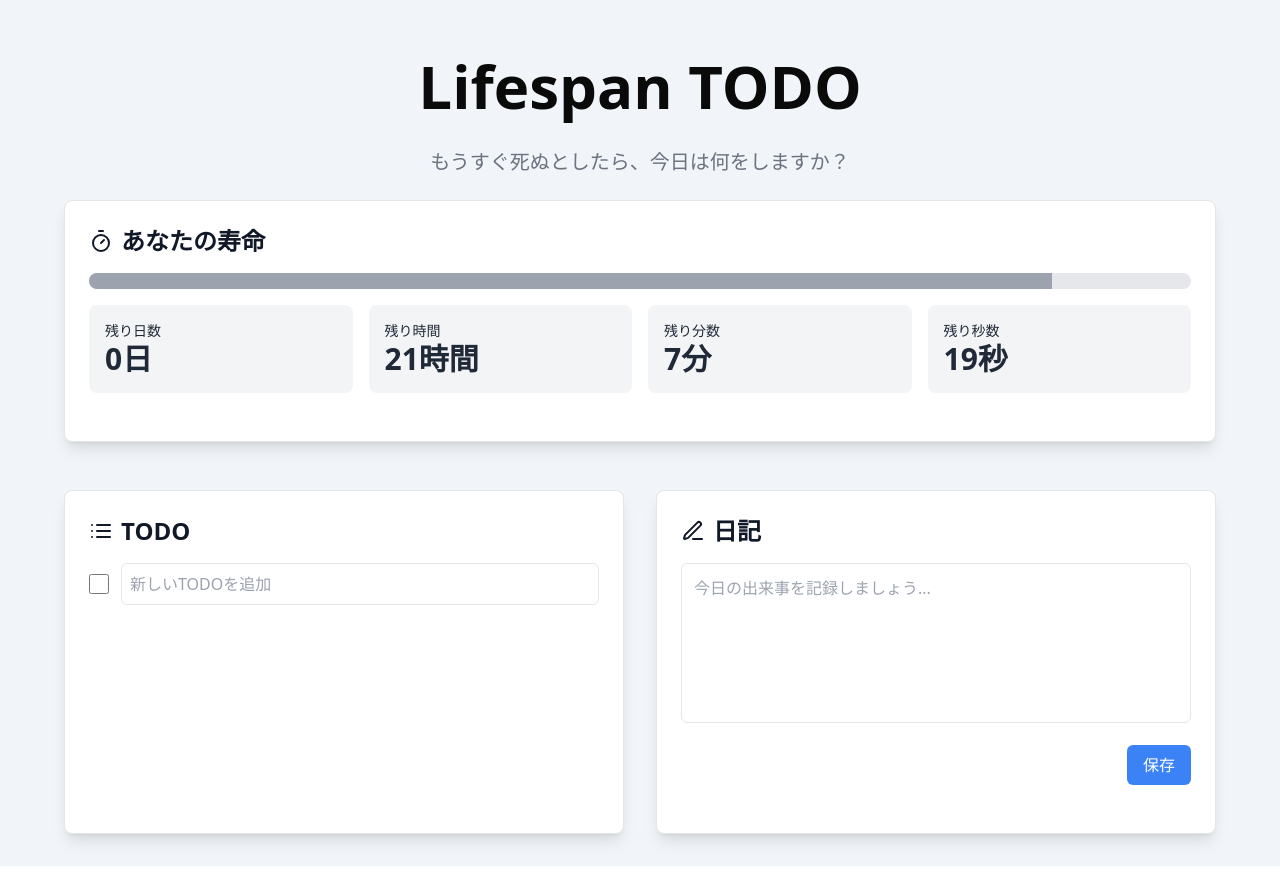
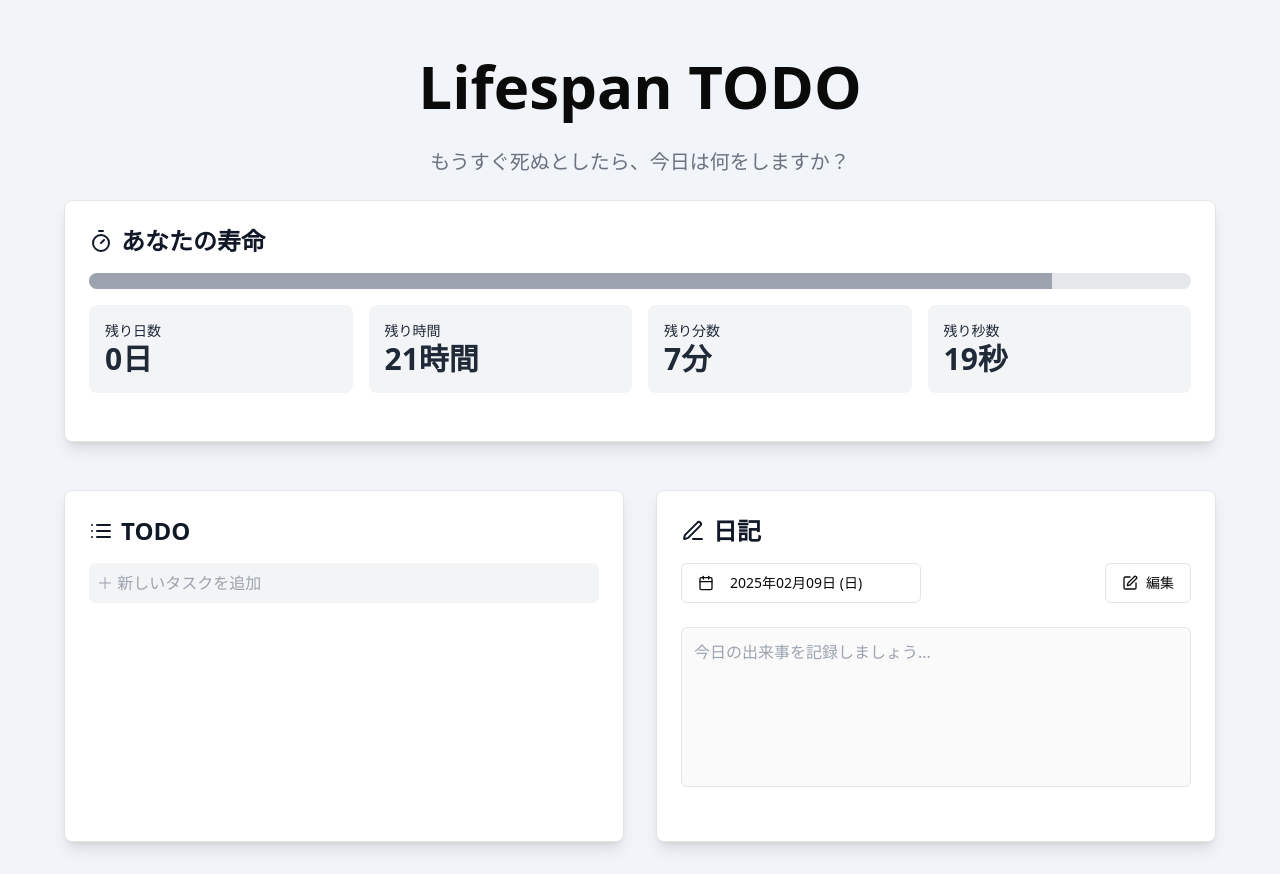
Before and after one commit to Toridesu/lifespan-todo, a React (Vite) app: page / in a window 1280 px wide. Built offline with nearby package versions, Linux system fonts and the light colour scheme.

Commit message:
TODO,Diaryのマークアップ

```diff
--- a/package.json
+++ b/package.json
@@ -10,11 +10,15 @@
     "preview": "vite preview"
   },
   "dependencies": {
+    "@radix-ui/react-accordion": "^1.2.3",
+    "@radix-ui/react-popover": "^1.1.6",
+    "@radix-ui/react-slot": "^1.1.2",
     "class-variance-authority": "^0.7.1",
     "clsx": "^2.1.1",
     "date-fns": "^4.1.0",
     "lucide-react": "^0.475.0",
     "react": "^19.0.0",
+    "react-day-picker": "^8.10.1",
     "react-dom": "^19.0.0",
     "tailwind-merge": "^3.0.1",
     "tailwindcss-animate": "^1.0.7"
--- a/src/components/DiaryCard.tsx
+++ b/src/components/DiaryCard.tsx
@@ -1,16 +1,88 @@
 import { Header } from './Header';
-import { PenLine } from 'lucide-react';
+import { PenLine, Save, Edit, Calendar as CalendarIcon } from 'lucide-react';
 import { Card, CardContent } from './ui/card';
+import { Button } from './ui/button';
+import { Calendar } from './ui/calendar';
+import { Popover, PopoverContent, PopoverTrigger } from './ui/popover';
+import { useState } from 'react';
+import { format } from 'date-fns';
+import { ja } from 'date-fns/locale';
+
+// 仮のデータ型定義
+interface DiaryEntry {
+  id: string;
+  date: Date;
+  content: string;
+}
 
 const DiaryCard = () => {
+  const [isEditing, setIsEditing] = useState(false);
+  const [content, setContent] = useState('');
+  const [selectedDate, setSelectedDate] = useState<Date | undefined>(new Date());
+
+  // 仮のデータ
+  const pastEntries: DiaryEntry[] = [
+    {
+      id: '1',
+      date: new Date(2024, 2, 20),
+      content: '今日は晴れでした。公園で散歩をしました。',
+    },
+    {
+      id: '2',
+      date: new Date(2024, 2, 19),
+      content: '友達と買い物に行きました。楽しかったです。',
+    },
+  ];
+
+  const handleSave = () => {
+    setIsEditing(false);
+    // TODO: 保存の処理を実装
+  };
+
+  const handleDateSelect = (date: Date | undefined) => {
+    setSelectedDate(date);
+    const entry = pastEntries.find((entry) => format(entry.date, 'yyyy-MM-dd') === format(date!, 'yyyy-MM-dd'));
+    if (entry) {
+      setContent(entry.content);
+    } else {
+      setContent('');
+    }
+  };
+
   return (
     <Card className='py-6 shadow-lg' style={{ marginTop: '0px' }}>
       <CardContent>
         <Header title='日記' icon={PenLine} />
-        <div className='space-y-4'>
-          <textarea placeholder='今日の出来事を記録しましょう...' className='w-full h-40 p-3 border rounded-md focus:outline-none focus:ring-2 focus:ring-blue-500 resize-none' />
-          <div className='flex justify-end'>
-            <button className='px-4 py-2 bg-blue-500 text-white rounded-md hover:bg-blue-600 transition-colors'>保存</button>
+        <div className='space-y-6'>
+          <div className='flex items-center justify-between'>
+            <div className='flex items-center gap-2'>
+              <Popover>
+                <PopoverTrigger asChild>
+                  <Button variant='outline' className='w-[240px] justify-start text-left font-normal'>
+                    <CalendarIcon className='mr-2 h-4 w-4' />
+                    {selectedDate ? format(selectedDate, 'yyyy年MM月dd日 (E)', { locale: ja }) : <span>日付を選択</span>}
+                  </Button>
+                </PopoverTrigger>
+                <PopoverContent className='w-auto p-0' align='start'>
+                  <Calendar mode='single' selected={selectedDate} onSelect={handleDateSelect} locale={ja} />
+                </PopoverContent>
+              </Popover>
+            </div>
+            {!isEditing ? (
+              <Button variant='outline' onClick={() => setIsEditing(true)} disabled={!selectedDate}>
+                <Edit />
+                編集
+              </Button>
+            ) : (
+              <Button onClick={handleSave}>
+                <Save />
+                保存
+              </Button>
+            )}
+          </div>
+
+          <div className='space-y-4'>
+            <textarea placeholder='今日の出来事を記録しましょう...' className='w-full h-40 p-3 border rounded-md focus:outline-none focus:ring-2 focus:ring-blue-500 resize-none' value={content} onChange={(e) => setContent(e.target.value)} disabled={!isEditing || !selectedDate} />
           </div>
         </div>
       </CardContent>
--- a/src/components/TodoCard.tsx
+++ b/src/components/TodoCard.tsx
@@ -9,8 +9,7 @@ const TodoCard = () => {
         <Header title='TODO' icon={List} />
         <div className='space-y-4'>
           <div className='flex items-center space-x-3'>
-            <input type='checkbox' className='w-5 h-5 rounded border-gray-300' />
-            <input type='text' placeholder='新しいTODOを追加' className='flex-1 p-2 border rounded-md focus:outline-none focus:ring-2 focus:ring-blue-500' />
+            <input type='text' placeholder='＋ 新しいタスクを追加' className='flex-1 p-2 rounded-md focus:outline-none focus:ring-2 focus:ring-blue-500 bg-gray-100' />
           </div>
         </div>
       </CardContent>
--- /dev/null
+++ b/src/components/ui/button.tsx
@@ -0,0 +1,56 @@
+import * as React from "react"
+import { Slot } from "@radix-ui/react-slot"
+import { cva, type VariantProps } from "class-variance-authority"
+
+import { cn } from "@/lib/utils"
+
+const buttonVariants = cva(
+  "inline-flex items-center justify-center gap-2 whitespace-nowrap rounded-md text-sm font-medium ring-offset-background transition-colors focus-visible:outline-none focus-visible:ring-2 focus-visible:ring-ring focus-visible:ring-offset-2 disabled:pointer-events-none disabled:opacity-50 [&_svg]:pointer-events-none [&_svg]:size-4 [&_svg]:shrink-0",
+  {
+    variants: {
+      variant: {
+        default: "bg-primary text-primary-foreground hover:bg-primary/90",
+        destructive:
+          "bg-destructive text-destructive-foreground hover:bg-destructive/90",
+        outline:
+          "border border-input bg-background hover:bg-accent hover:text-accent-foreground",
+        secondary:
+          "bg-secondary text-secondary-foreground hover:bg-secondary/80",
+        ghost: "hover:bg-accent hover:text-accent-foreground",
+        link: "text-primary underline-offset-4 hover:underline",
+      },
+      size: {
+        default: "h-10 px-4 py-2",
+        sm: "h-9 rounded-md px-3",
+        lg: "h-11 rounded-md px-8",
+        icon: "h-10 w-10",
+      },
+    },
+    defaultVariants: {
+      variant: "default",
+      size: "default",
+    },
+  }
+)
+
+export interface ButtonProps
+  extends React.ButtonHTMLAttributes<HTMLButtonElement>,
+    VariantProps<typeof buttonVariants> {
+  asChild?: boolean
+}
+
+const Button = React.forwardRef<HTMLButtonElement, ButtonProps>(
+  ({ className, variant, size, asChild = false, ...props }, ref) => {
+    const Comp = asChild ? Slot : "button"
+    return (
+      <Comp
+        className={cn(buttonVariants({ variant, size, className }))}
+        ref={ref}
+        {...props}
+      />
+    )
+  }
+)
+Button.displayName = "Button"
+
+export { Button, buttonVariants }
--- /dev/null
+++ b/src/components/ui/calendar.tsx
@@ -0,0 +1,68 @@
+import * as React from "react"
+import { ChevronLeft, ChevronRight } from "lucide-react"
+import { DayPicker } from "react-day-picker"
+
+import { cn } from "@/lib/utils"
+import { buttonVariants } from "@/components/ui/button"
+
+export type CalendarProps = React.ComponentProps<typeof DayPicker>
+
+function Calendar({
+  className,
+  classNames,
+  showOutsideDays = true,
+  ...props
+}: CalendarProps) {
+  return (
+    <DayPicker
+      showOutsideDays={showOutsideDays}
+      className={cn("p-3", className)}
+      classNames={{
+        months: "flex flex-col sm:flex-row space-y-4 sm:space-x-4 sm:space-y-0",
+        month: "space-y-4",
+        caption: "flex justify-center pt-1 relative items-center",
+        caption_label: "text-sm font-medium",
+        nav: "space-x-1 flex items-center",
+        nav_button: cn(
+          buttonVariants({ variant: "outline" }),
+          "h-7 w-7 bg-transparent p-0 opacity-50 hover:opacity-100"
+        ),
+        nav_button_previous: "absolute left-1",
+        nav_button_next: "absolute right-1",
+        table: "w-full border-collapse space-y-1",
+        head_row: "flex",
+        head_cell:
+          "text-muted-foreground rounded-md w-9 font-normal text-[0.8rem]",
+        row: "flex w-full mt-2",
+        cell: "h-9 w-9 text-center text-sm p-0 relative [&:has([aria-selected].day-range-end)]:rounded-r-md [&:has([aria-selected].day-outside)]:bg-accent/50 [&:has([aria-selected])]:bg-accent first:[&:has([aria-selected])]:rounded-l-md last:[&:has([aria-selected])]:rounded-r-md focus-within:relative focus-within:z-20",
+        day: cn(
+          buttonVariants({ variant: "ghost" }),
+          "h-9 w-9 p-0 font-normal aria-selected:opacity-100"
+        ),
+        day_range_end: "day-range-end",
+        day_selected:
+          "bg-primary text-primary-foreground hover:bg-primary hover:text-primary-foreground focus:bg-primary focus:text-primary-foreground",
+        day_today: "bg-accent text-accent-foreground",
+        day_outside:
+          "day-outside text-muted-foreground aria-selected:bg-accent/50 aria-selected:text-muted-foreground",
+        day_disabled: "text-muted-foreground opacity-50",
+        day_range_middle:
+          "aria-selected:bg-accent aria-selected:text-accent-foreground",
+        day_hidden: "invisible",
+        ...classNames,
+      }}
+      components={{
+        IconLeft: ({ className, ...props }) => (
+          <ChevronLeft className={cn("h-4 w-4", className)} {...props} />
+        ),
+        IconRight: ({ className, ...props }) => (
+          <ChevronRight className={cn("h-4 w-4", className)} {...props} />
+        ),
+      }}
+      {...props}
+    />
+  )
+}
+Calendar.displayName = "Calendar"
+
+export { Calendar }
--- /dev/null
+++ b/src/components/ui/popover.tsx
@@ -0,0 +1,29 @@
+import * as React from "react"
+import * as PopoverPrimitive from "@radix-ui/react-popover"
+
+import { cn } from "@/lib/utils"
+
+const Popover = PopoverPrimitive.Root
+
+const PopoverTrigger = PopoverPrimitive.Trigger
+
+const PopoverContent = React.forwardRef<
+  React.ElementRef<typeof PopoverPrimitive.Content>,
+  React.ComponentPropsWithoutRef<typeof PopoverPrimitive.Content>
+>(({ className, align = "center", sideOffset = 4, ...props }, ref) => (
+  <PopoverPrimitive.Portal>
+    <PopoverPrimitive.Content
+      ref={ref}
+      align={align}
+      sideOffset={sideOffset}
+      className={cn(
+        "z-50 w-72 rounded-md border bg-popover p-4 text-popover-foreground shadow-md outline-none data-[state=open]:animate-in data-[state=closed]:animate-out data-[state=closed]:fade-out-0 data-[state=open]:fade-in-0 data-[state=closed]:zoom-out-95 data-[state=open]:zoom-in-95 data-[side=bottom]:slide-in-from-top-2 data-[side=left]:slide-in-from-right-2 data-[side=right]:slide-in-from-left-2 data-[side=top]:slide-in-from-bottom-2",
+        className
+      )}
+      {...props}
+    />
+  </PopoverPrimitive.Portal>
+))
+PopoverContent.displayName = PopoverPrimitive.Content.displayName
+
+export { Popover, PopoverTrigger, PopoverContent }
--- a/tailwind.config.js
+++ b/tailwind.config.js
@@ -50,6 +50,28 @@ export default {
   				'4': 'hsl(var(--chart-4))',
   				'5': 'hsl(var(--chart-5))'
   			}
+  		},
+  		keyframes: {
+  			'accordion-down': {
+  				from: {
+  					height: '0'
+  				},
+  				to: {
+  					height: 'var(--radix-accordion-content-height)'
+  				}
+  			},
+  			'accordion-up': {
+  				from: {
+  					height: 'var(--radix-accordion-content-height)'
+  				},
+  				to: {
+  					height: '0'
+  				}
+  			}
+  		},
+  		animation: {
+  			'accordion-down': 'accordion-down 0.2s ease-out',
+  			'accordion-up': 'accordion-up 0.2s ease-out'
   		}
   	}
   },
```
Also changed, not shown: 1 other file (tests, documents, lock files or other folders).
